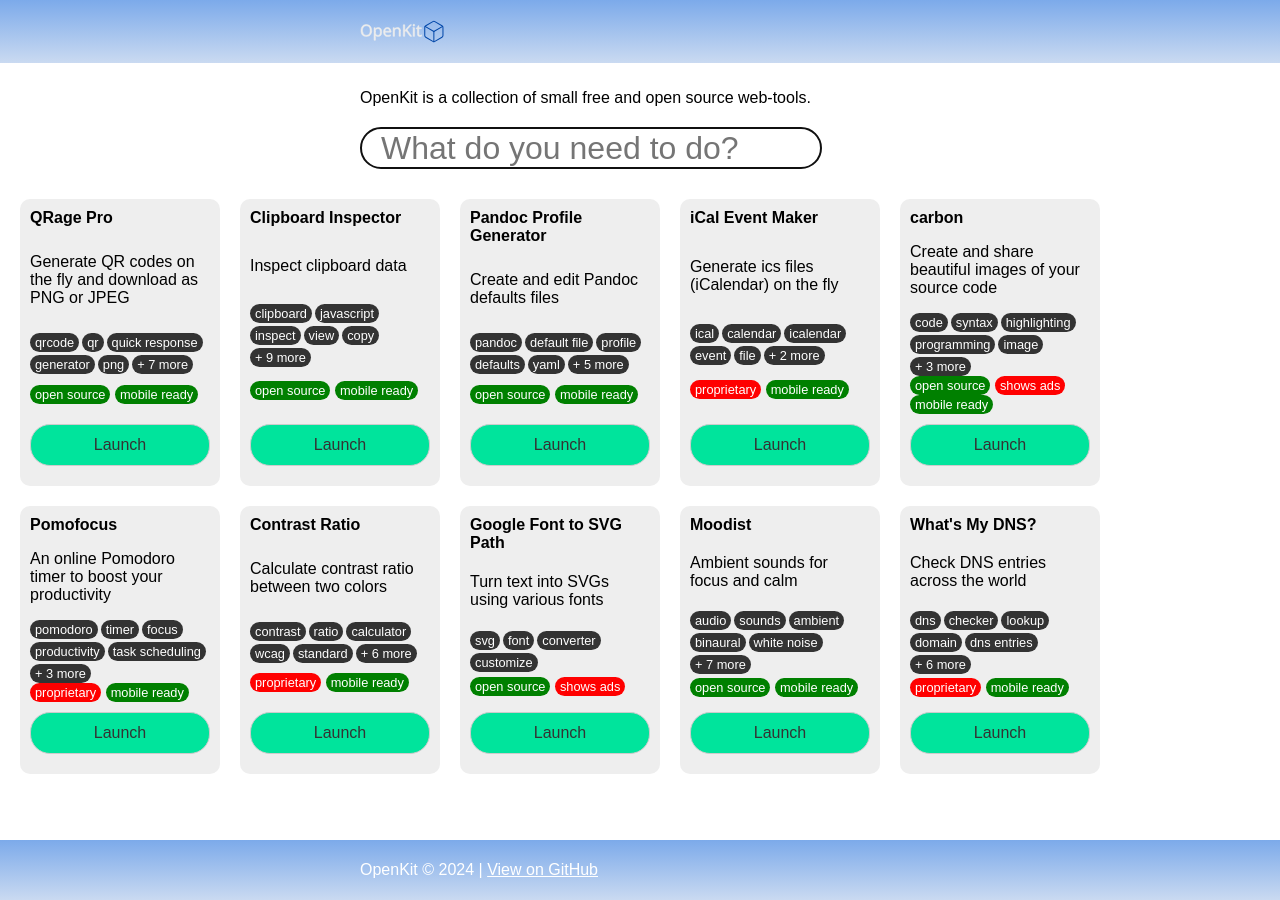
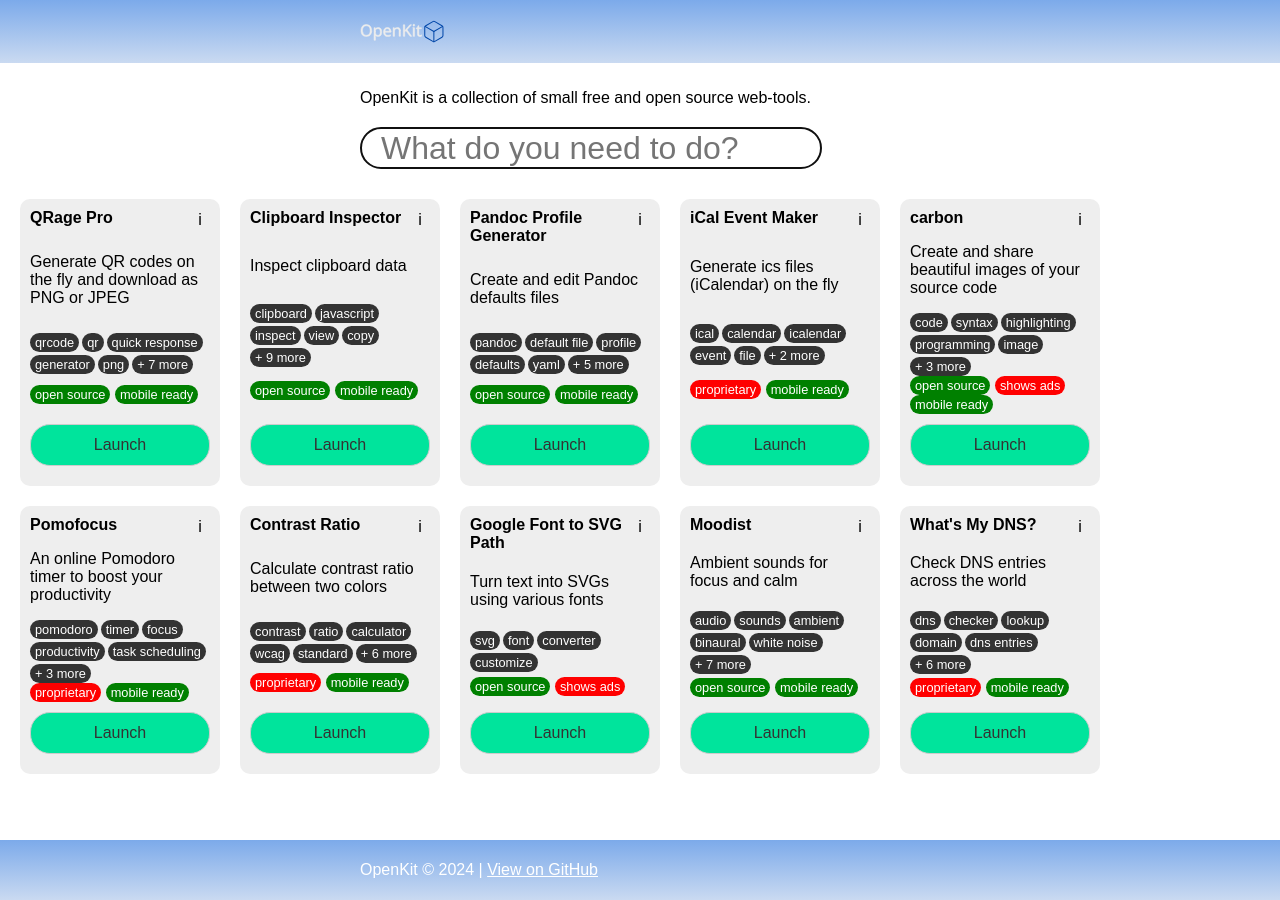
Before and after one commit to nathanlesage/openkit, a Jekyll site: the page built from index.html, in a window 1280 px wide. Built offline with Jekyll 4.4.1, drawn with Linux system fonts in a browser that asks for light colours.

Commit message:
feat: Add info icon

```diff
--- a/assets/main.css
+++ b/assets/main.css
@@ -71,10 +71,25 @@
   background-color: #eeeeee;
   padding: 10px;
   border-radius: 10px;
+  position: relative;
 
   h2 {
     font-size: 16px;
     margin: 0;
+  }
+
+  .info {
+    position: absolute;
+    top: 10px;
+    right: 10px;
+    display: block;
+    text-align: center;
+    line-height: 20px;
+    height: 20px;
+    aspect-ratio: 1;
+    border-radius: 50%;
+    border: 1px solid #eee;
+    text-decoration: none;
   }
 
   a.launch-button {
--- a/index.html
+++ b/index.html
@@ -15,6 +15,8 @@
 <div class="flex wrap gap" style="padding: 0px 20px; margin-bottom: 40px;">
   {% for tool in site.data.tools %}
     <div class="tool-descriptor flex column space-between">
+      <a href="#" class="info" title="Click to view details">i</a>
+
       <h2 class="name">{{ tool.name }}</h2>
       <p class="synopsis">{{ tool.synopsis }}</p>
       <div class="flex wrap gap-small">
```
